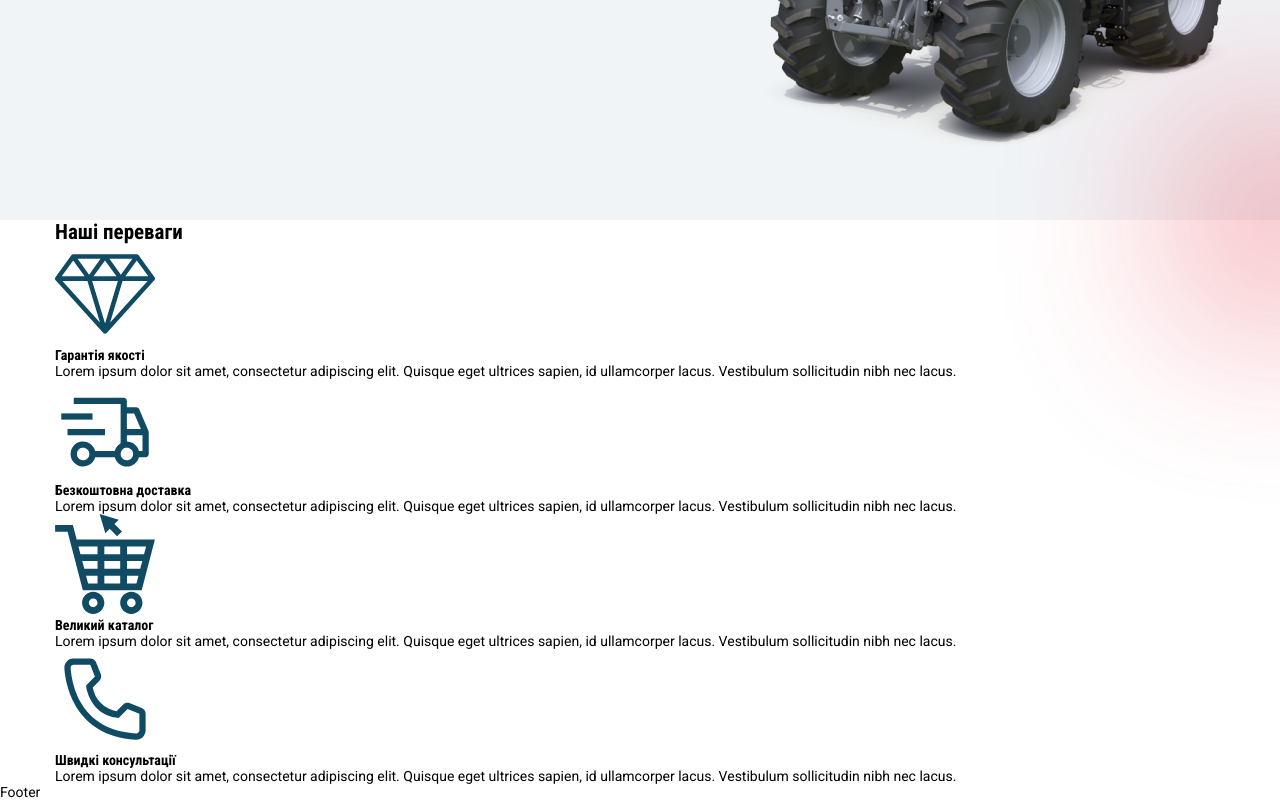
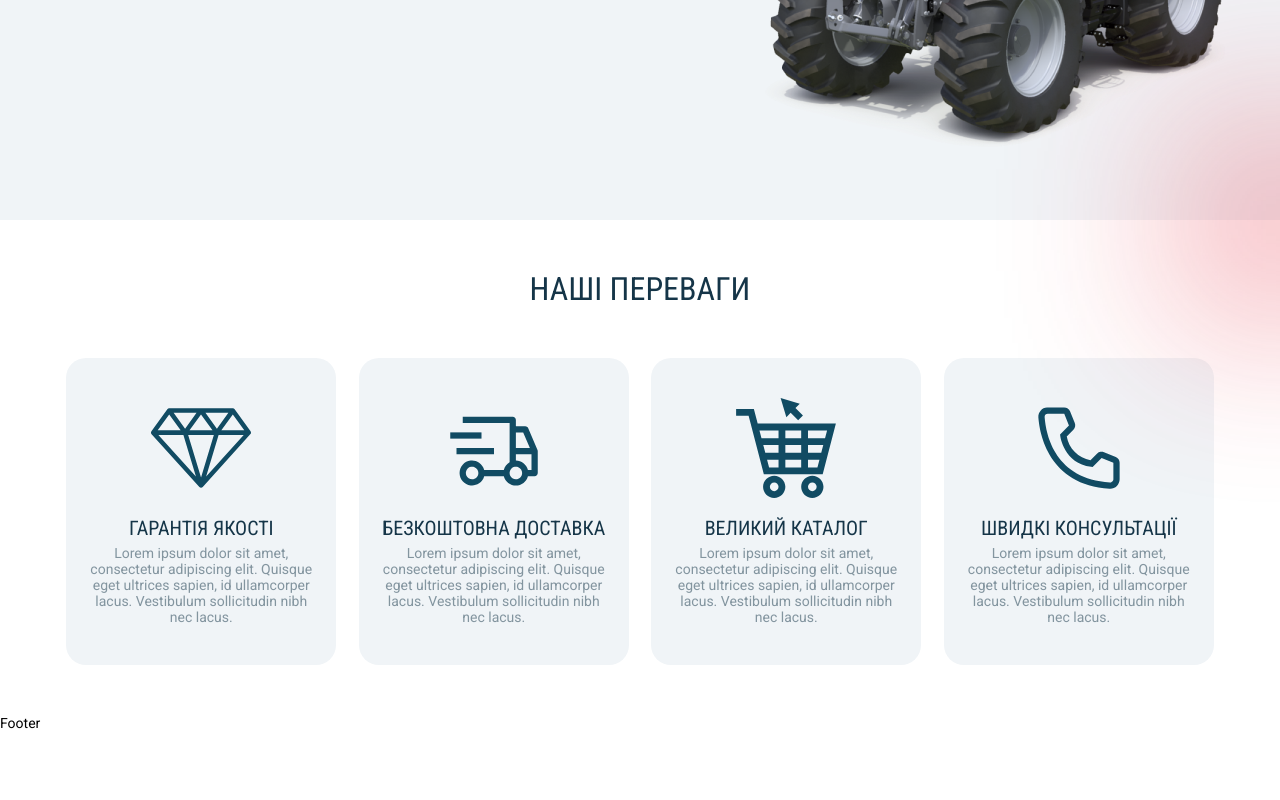
Before and after one commit to ptrv-dev/react-agrocorp, a React (Create React App) app: page / in a window 1280 px wide. Shown: the part 476-1276 px from the top of the page. After the commit the page ends 1207 px from the top, so only its background shows below. Built offline with nearby package versions, Linux system fonts and the light colour scheme.

Commit message:
Advantages STYLE + Adaptive

```diff
--- a/src/App.scss
+++ b/src/App.scss
@@ -49,6 +49,21 @@ button {
 		border: 2px solid #153548;
 		color: #153548;
 		text-transform: uppercase;
+	}
+}
+
+.section {
+	padding: 50px 0;
+	&__title {
+		margin-bottom: 50px;
+		font-weight: 400;
+		font-size: 32px;
+		text-transform: uppercase;
+		text-align: center;
+		color: #153548;
+		@media screen and (max-width: 520px) {
+			font-size: 24px;
+		}
 	}
 }
 
@@ -152,4 +167,9 @@ button {
 			align-items: center;
 		}
 	}
+	.hero {
+		&__decorator {
+			display: none;
+		}
+	}
 }
--- a/src/components/Advantages/Advantages.scss
+++ b/src/components/Advantages/Advantages.scss
@@ -0,0 +1,41 @@
+.advantages {
+	&__row {
+		display: flex;
+		flex-wrap: wrap;
+		justify-content: center;
+	}
+	&.section {
+		padding: 50px 0 20px 0;
+	}
+}
+.advantages-item {
+	flex: 0 0 270px;
+	display: inline-flex;
+	flex-direction: column;
+	align-items: center;
+
+	border-radius: 20px;
+	background: #f0f4f7;
+	padding: 40px 19px;
+	margin: 0 auto 30px auto;
+
+	&__image {
+		margin-bottom: 15px;
+	}
+	&__title {
+		font-size: 20px;
+		font-weight: 400;
+		text-transform: uppercase;
+		text-align: center;
+		color: #153548;
+		margin-bottom: 5px;
+		@media screen and (max-width: 520px) {
+			font-size: 18px;
+		}
+	}
+	&__text {
+		text-align: center;
+		font-size: 14px;
+		color: rgba(#153548, 0.5);
+	}
+}
--- a/src/components/Advantages/index.tsx
+++ b/src/components/Advantages/index.tsx
@@ -3,6 +3,29 @@ import React from 'react';
 import './Advantages.scss';
 
 const Advantages: React.FC = () => {
+	const advantagesList = [
+		{
+			title: 'Гарантія якості',
+			description:
+				'Lorem ipsum dolor sit amet, consectetur adipiscing elit. Quisque eget ultrices sapien, id ullamcorper lacus. Vestibulum sollicitudin nibh nec lacus.',
+		},
+		{
+			title: 'Безкоштовна доставка',
+			description:
+				'Lorem ipsum dolor sit amet, consectetur adipiscing elit. Quisque eget ultrices sapien, id ullamcorper lacus. Vestibulum sollicitudin nibh nec lacus.',
+		},
+		{
+			title: 'Великий каталог',
+			description:
+				'Lorem ipsum dolor sit amet, consectetur adipiscing elit. Quisque eget ultrices sapien, id ullamcorper lacus. Vestibulum sollicitudin nibh nec lacus.',
+		},
+		{
+			title: 'Швидкі консультації',
+			description:
+				'Lorem ipsum dolor sit amet, consectetur adipiscing elit. Quisque eget ultrices sapien, id ullamcorper lacus. Vestibulum sollicitudin nibh nec lacus.',
+		},
+	];
+
 	return (
 		<section className="section advantages">
 			<div className="container">
@@ -26,12 +49,10 @@ const Advantages: React.FC = () => {
 							</svg>
 						</div>
 						<h4 className="advantages-item__title">
-							Гарантія якості
+							{advantagesList[0].title}
 						</h4>
 						<p className="advantages-item__text">
-							Lorem ipsum dolor sit amet, consectetur adipiscing
-							elit. Quisque eget ultrices sapien, id ullamcorper
-							lacus. Vestibulum sollicitudin nibh nec lacus.
+							{advantagesList[0].description}
 						</p>
 					</div>
 					<div className="advantages__item advantages-item">
@@ -60,12 +81,10 @@ const Advantages: React.FC = () => {
 							</svg>
 						</div>
 						<h4 className="advantages-item__title">
-							Безкоштовна доставка
+							{advantagesList[1].title}
 						</h4>
 						<p className="advantages-item__text">
-							Lorem ipsum dolor sit amet, consectetur adipiscing
-							elit. Quisque eget ultrices sapien, id ullamcorper
-							lacus. Vestibulum sollicitudin nibh nec lacus.
+							{advantagesList[1].description}
 						</p>
 					</div>
 					<div className="advantages__item advantages-item">
@@ -98,12 +117,10 @@ const Advantages: React.FC = () => {
 							</svg>
 						</div>
 						<h4 className="advantages-item__title">
-							Великий каталог
+							{advantagesList[2].title}
 						</h4>
 						<p className="advantages-item__text">
-							Lorem ipsum dolor sit amet, consectetur adipiscing
-							elit. Quisque eget ultrices sapien, id ullamcorper
-							lacus. Vestibulum sollicitudin nibh nec lacus.
+							{advantagesList[2].description}
 						</p>
 					</div>
 					<div className="advantages__item advantages-item">
@@ -122,12 +139,10 @@ const Advantages: React.FC = () => {
 							</svg>
 						</div>
 						<h4 className="advantages-item__title">
-							Швидкі консультації
+							{advantagesList[3].title}
 						</h4>
 						<p className="advantages-item__text">
-							Lorem ipsum dolor sit amet, consectetur adipiscing
-							elit. Quisque eget ultrices sapien, id ullamcorper
-							lacus. Vestibulum sollicitudin nibh nec lacus.
+							{advantagesList[3].description}
 						</p>
 					</div>
 				</div>
```
